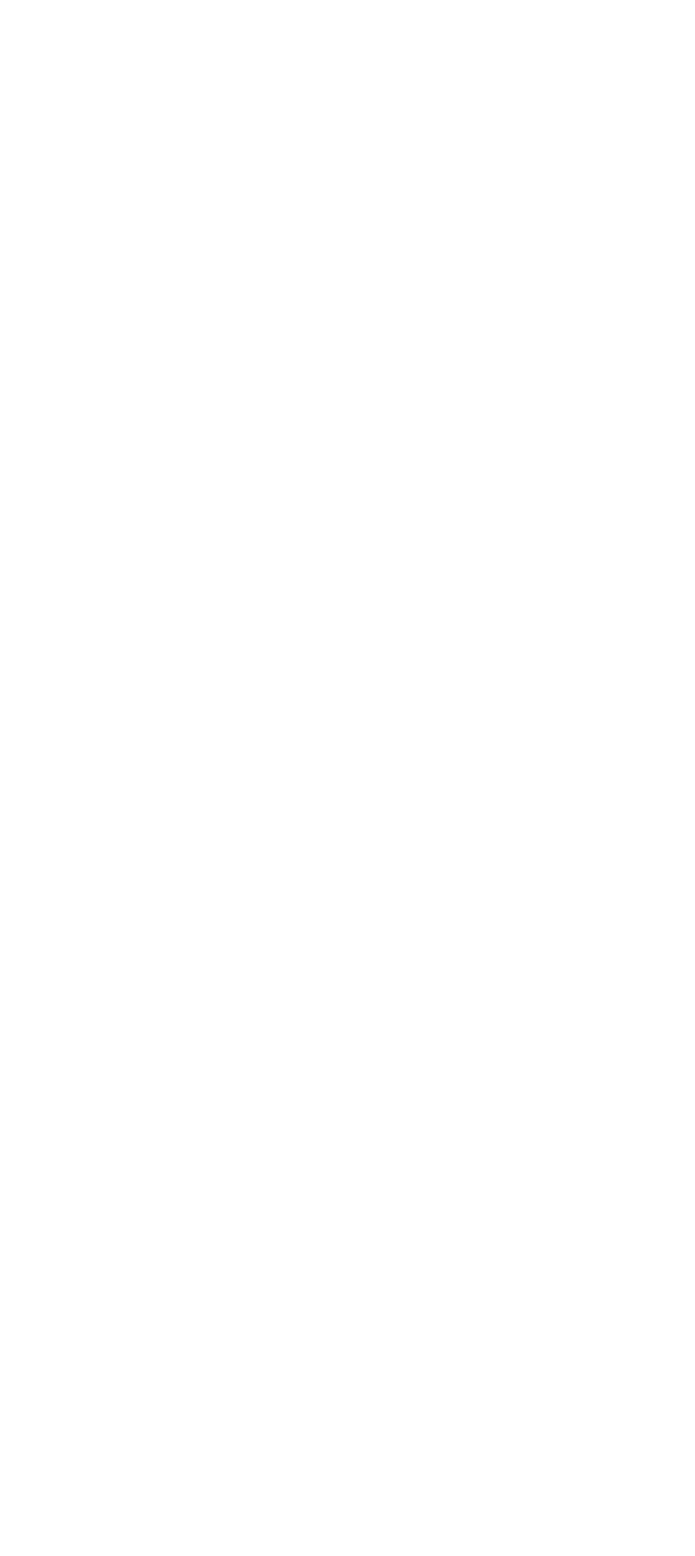
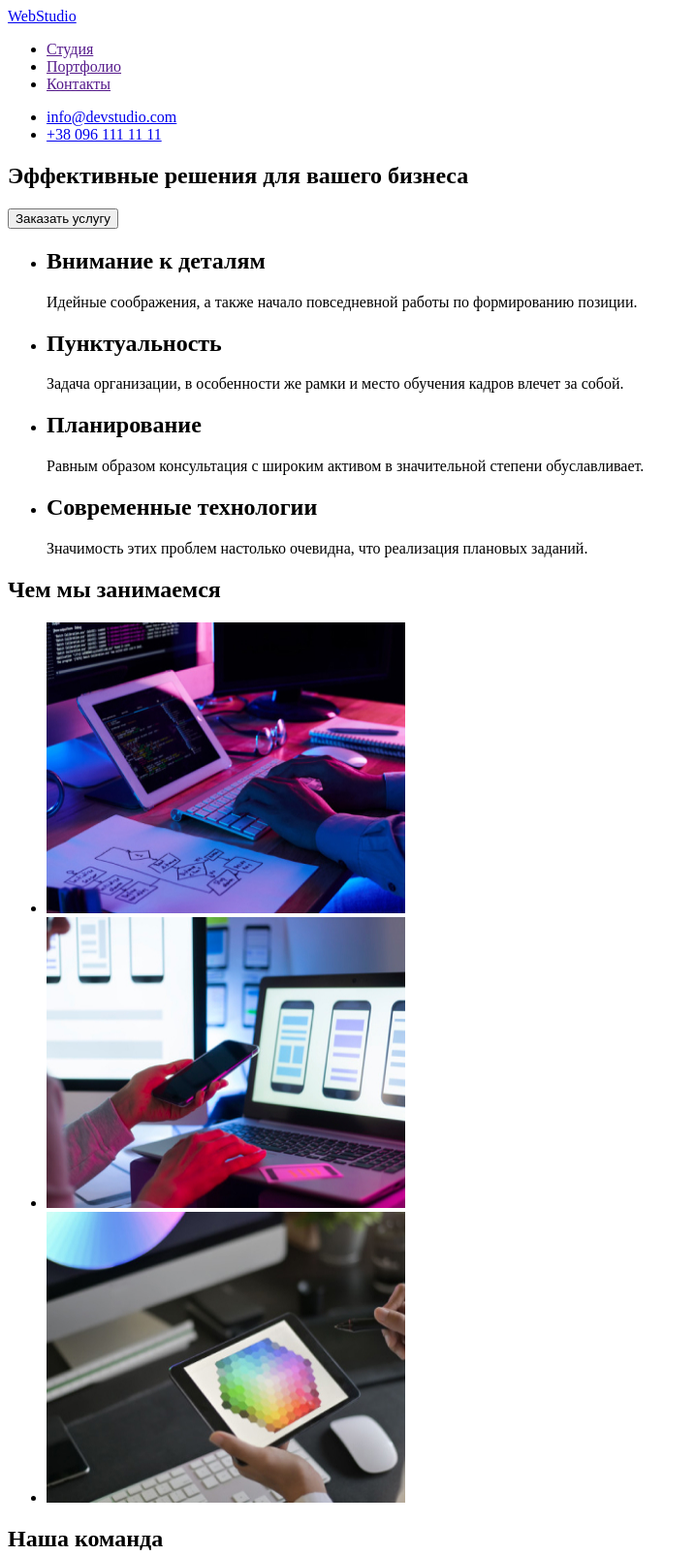
Before and after one commit to IAmVorontsov/goit-markup-hw-01, a plain HTML site: page index.html in a window 1280 px wide. Shown: the top 1605 px of the page at 97% size, without its empty margins (0-717 px from the left). Before the commit the page ends 800 px from the top, so only its background shows below. Drawn offline with Linux system fonts and the light colour scheme.

Commit message:
add page layouts

```diff
--- a/index.html
+++ b/index.html
@@ -1,10 +1,110 @@
 <!DOCTYPE html>
-<html lang="en">
+<html lang="ru">
 	<head>
 		<meta charset="UTF-8" />
 		<meta http-equiv="X-UA-Compatible" content="IE=edge" />
 		<meta name="viewport" content="width=device-width, initial-scale=1.0" />
-		<title>WebStudio</title>
+		<title>Студия</title>
 	</head>
-	<body></body>
+	<body>
+		<header>
+			<nav>
+				<a href="./index.html">WebStudio</a>
+
+				<ul>
+					<li><a href="">Студия</a></li>
+					<li><a href="">Портфолио</a></li>
+					<li><a href="">Контакты</a></li>
+				</ul>
+			</nav>
+
+			<ul>
+				<li><a href="mailto:info@devstudio.com">info@devstudio.com</a></li>
+				<li><a href="tel:+380961111111">+38 096 111 11 11</a></li>
+			</ul>
+		</header>
+		<main>
+			<!--Hero block-->
+			<section>
+				<h1>Эффективные решения для вашего бизнеса</h1>
+				<button type="button">Заказать услугу</button>
+			</section>
+
+			<!--pleasures-->
+			<section>
+				<ul>
+					<li>
+						<h2>Внимание к деталям</h2>
+						<p>Идейные соображения, а также начало повседневной работы по формированию позиции.</p>
+					</li>
+					<li>
+						<h2>Пунктуальность</h2>
+						<p>Задача организации, в особенности же рамки и место обучения кадров влечет за собой.</p>
+					</li>
+					<li>
+						<h2>Планирование</h2>
+						<p>Равным образом консультация с широким активом в значительной степени обуславливает.</p>
+					</li>
+					<li>
+						<h2>Современные технологии</h2>
+						<p>Значимость этих проблем настолько очевидна, что реализация плановых заданий.</p>
+					</li>
+				</ul>
+			</section>
+
+			<!--what we know section-->
+			<section>
+				<h2>Чем мы занимаемся</h2>
+				<ul>
+					<li>
+						<img src="./images/box1.jpg" alt="разработчик печатает на клавиатуре код" width="370" height="300" />
+					</li>
+					<li><img src="./images/box2.jpg" alt="адоптация для мобильных устройств" width="370" height="300" /></li>
+					<li>
+						<img
+							src="./images/box3.jpg"
+							alt="дизайнер рассматривает палитру цветов на планшете"
+							width="370"
+							height="300"
+						/>
+					</li>
+				</ul>
+			</section>
+
+			<!--Team section-->
+			<section>
+				<h2>Наша команда</h2>
+				<ul>
+					<li>
+						<img src="./images/ihor-photo.jpg" alt="фото игоря демьяненко" width="270" height="260" />
+						<h3>Игорь Демьяненко</h3>
+						<p>Product Designer</p>
+					</li>
+					<li>
+						<img src="./images/olga-photo.jpg" alt="фото иольги репиной" width="270" height="260" />
+						<h3>Ольга Репина</h3>
+						<p>Frontend Developer</p>
+					</li>
+					<li>
+						<img src="./images/nikolay-photo.jpg" alt="фото николая тарасова" width="270" height="260" />
+						<h3>Николай Тарасов</h3>
+						<p>Marketing</p>
+					</li>
+					<li>
+						<img src="./images/mikhail-photo.jpg" alt="фото михаила ермакова" width="270" height="260" />
+						<h3>Михаил Ермаков</h3>
+						<p>UI Designer</p>
+					</li>
+				</ul>
+			</section>
+		</main>
+		<footer>
+			<a href="./index.html">WebStudio</a>
+			<address>г. Киев, пр-т Леси Украинки, 26</address>
+			<ul>
+				<li><a href="mailto:info@example.com">info@example.com</a></li>
+				<li><a href="tel:+380991111111">+38 099 111 11 11</a></li>
+			</ul>
+		</footer>
+	</body>
 </html>
```
